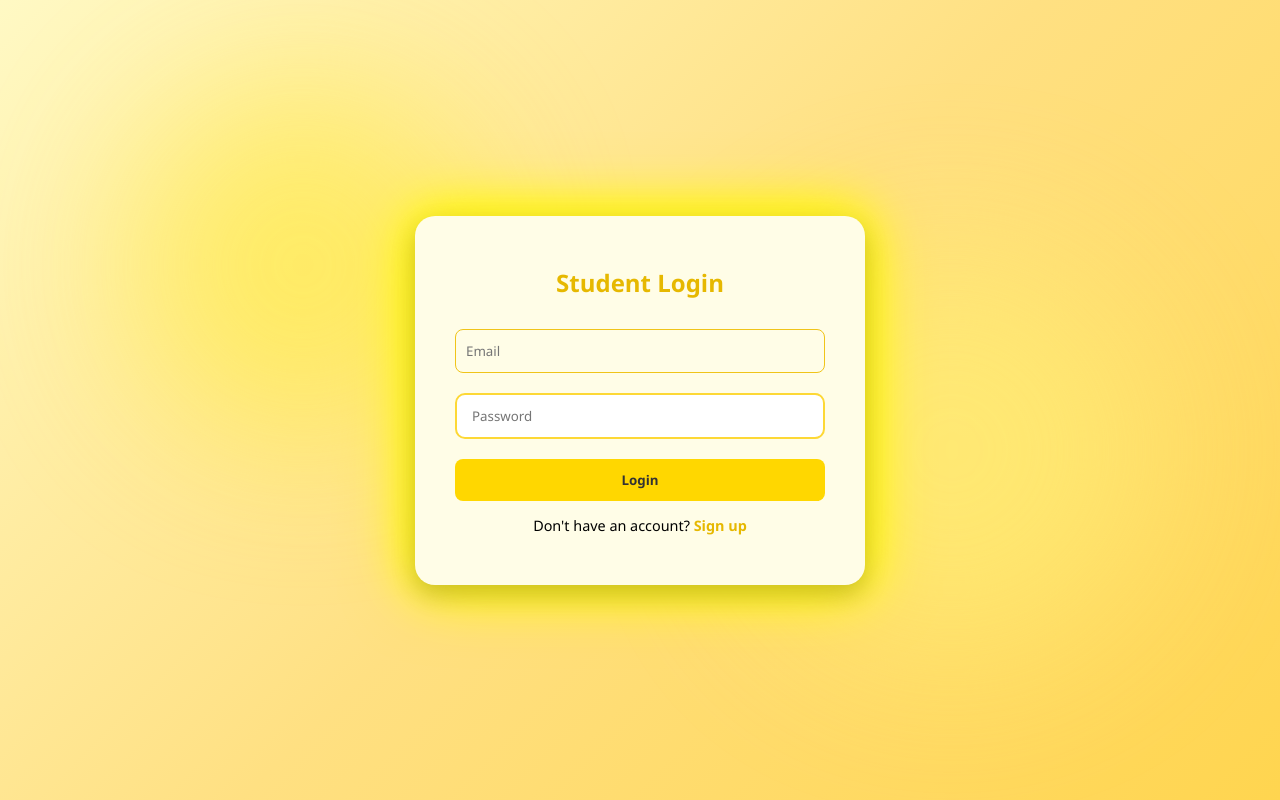
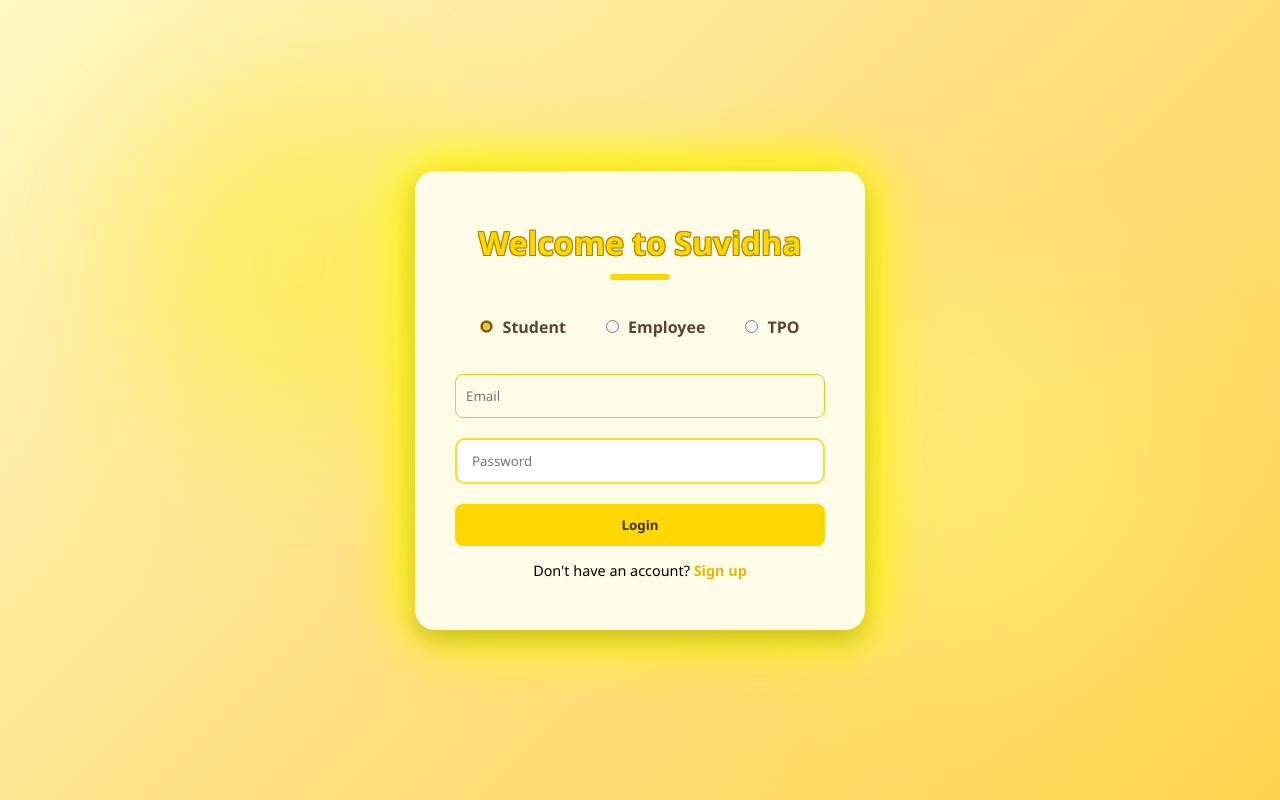
Before and after one commit to Divesh0312/Suvidha-Internship-Web, a plain HTML site: page index.html in a window 1280 px wide. Drawn offline with Linux system fonts and the light colour scheme.

Commit message:
Add files via upload

```diff
--- a/index.html
+++ b/index.html
@@ -1,24 +1,48 @@
 <!DOCTYPE html>
 <html lang="en">
 <head>
-  <meta charset="UTF-8">
-  <meta name="viewport" content="width=device-width, initial-scale=1.0">
+  <meta charset="UTF-8" />
+  <meta name="viewport" content="width=device-width, initial-scale=1.0"/>
   <title>Internship Portal Login</title>
-  <link rel="stylesheet" href="style1.css">
+  <link rel="stylesheet" href="style1.css" />
 </head>
 <body>
-    <div class="blob blob1"></div>
-    <div class="blob blob2"></div>
+  <!-- Decorative Blobs -->
+  <div class="blob blob1"></div>
+  <div class="blob blob2"></div>
 
+  <!-- Login Container -->
   <div class="login-container">
-    <h2>Student Login</h2>
+    <h1>Welcome to Suvidha</h1>
+    <div class="separator"></div> <!-- Yellow underline -->
+
+    <!-- User Type Toggle -->
+    <div class="user-toggle">
+      <label>
+        <input type="radio" name="userType" value="student" checked />
+        Student
+      </label>
+      <label>
+        <input type="radio" name="userType" value="employee" />
+        Employee
+      </label>
+      <label>
+        <input type="radio" name="userType" value="tpo" />
+        TPO
+      </label>
+    </div>
+
+    <!-- Login Form -->
     <form>
-      <input type="email" placeholder="Email" required>
-      <input type="password" placeholder="Password" required>
+      <input type="email" placeholder="Email" required />
+      <input type="password" placeholder="Password" required />
       <button type="submit">Login</button>
     </form>
+
     <p class="note">Don't have an account? <a href="#">Sign up</a></p>
   </div>
+
+  <!-- JS -->
   <script src="login.js"></script>
 </body>
 </html>
--- a/login.js
+++ b/login.js
@@ -4,3 +4,7 @@ document.querySelector('button').addEventListener('click', function () {
       this.style.animation = '';
     }, 500);
   });
+  const userType = document.querySelector('input[name="userType"]:checked').value;
+console.log(userType); // "student", "employee", or "tpo"
+const selectedRole = document.querySelector('input[name="userType"]:checked').value;
+console.log("Logged in as:", selectedRole);
--- a/style1.css
+++ b/style1.css
@@ -16,6 +16,23 @@ body {
     align-items: center;
     overflow: hidden;
   }
+
+  .highlight-heading {
+    color: #ffd600; /* bright yellow */
+    font-weight: bold;
+    margin-bottom: 0;
+  }
+
+  h1 {
+    color: #FFD700; /* bright yellow */
+    font-weight: bold;
+    text-shadow:
+      -1px -1px 0 #a68502,
+       1px -1px 0 #a68502,
+      -1px  1px 0 #a68502,
+       1px  1px 0 #a68502; /* black outline effect */
+  }
+
 
 
 /* Login Box */
@@ -190,3 +207,46 @@ form button:hover {
       transform: translateY(0);
     }
   }
+  .user-toggle {
+    display: flex;
+    justify-content: center;
+    gap: 20px;
+    margin-bottom: 20px;
+    font-weight: bold;
+    color: #5d4037;
+  }
+
+  .user-toggle input[type="radio"] {
+    margin-right: 5px;
+    accent-color: #fbc02d; /* yellowish toggle color */
+  }
+  .user-toggle {
+    display: flex;
+    justify-content: center;
+    gap: 20px;
+    margin-bottom: 20px;
+    font-weight: bold;
+    color: #5d4037;
+  }
+
+  .user-toggle input[type="radio"] {
+    margin-right: 5px;
+    accent-color: #fbc02d; /* bright yellow toggle color */
+  }
+  .user-toggle label {
+    padding: 6px 10px;
+    border-radius: 8px;
+    cursor: pointer;
+    transition: background 0.3s ease;
+  }
+
+  .user-toggle input[type="radio"]:checked + span {
+    background: #fff59d;
+  }
+  .separator {
+    width: 60px;
+    height: 6px;
+    background-color: #ffd600; /* buttery yellow */
+    margin: 10px auto 30px;
+    border-radius: 10px;
+  }
```
